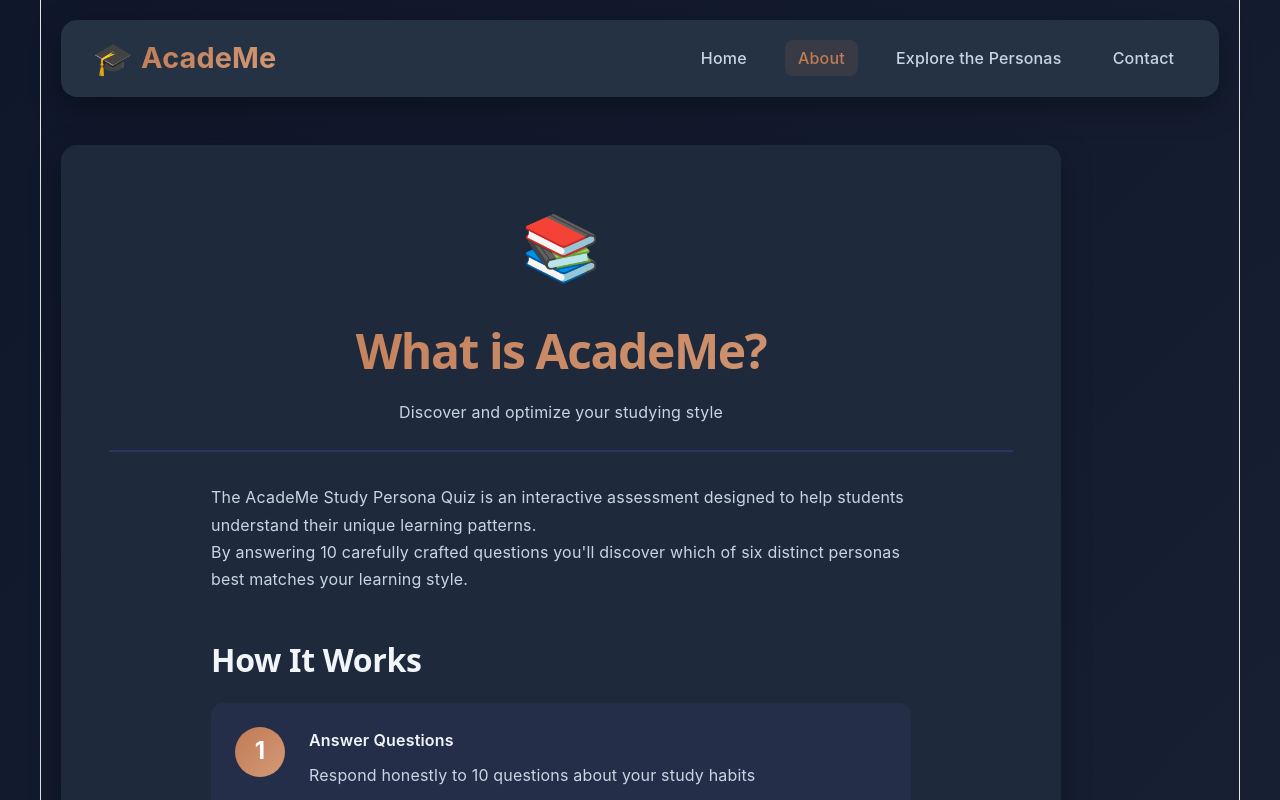
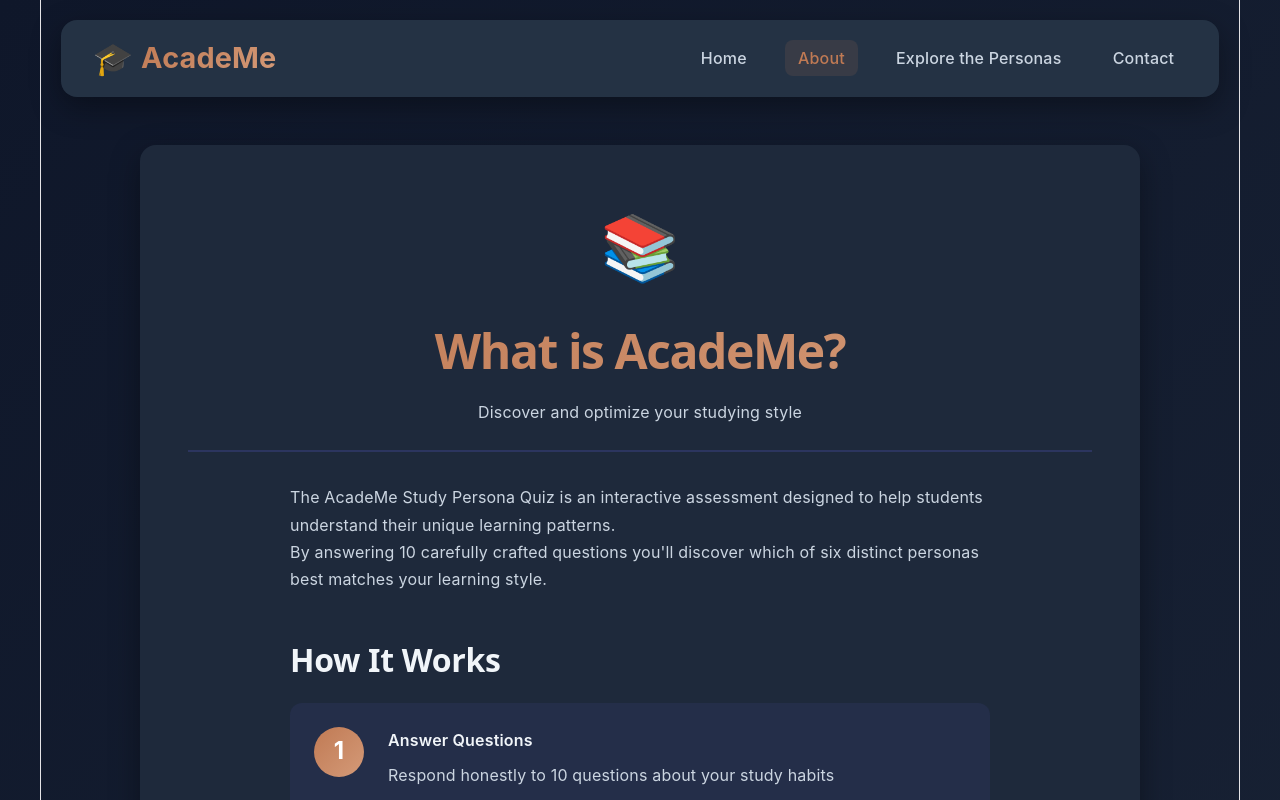
Before and after one commit to hwnest25/AcadeMe, a React (Vite) app: page /about in a window 1280 px wide. Shown: the top 800 px of the page. Built offline with nearby package versions, Linux system fonts and the light colour scheme.

Commit message:
Recentered about

```diff
--- a/src/styles/about.css
+++ b/src/styles/about.css
@@ -14,9 +14,10 @@
 	padding: clamp(1.5rem, 5vw, 3rem);
 	max-width: 1000px;
 	width: 100%;
+	margin-inline: auto;
+	/* <--- ADD THIS TO CENTER THE CARD */
 	box-shadow: var(--shadow);
 	animation: fadeIn 0.6s ease;
-	/* Define global text defaults to be inherited by all children */
 	color: var(--text-secondary);
 	line-height: 1.7;
 	text-align: left;
```
